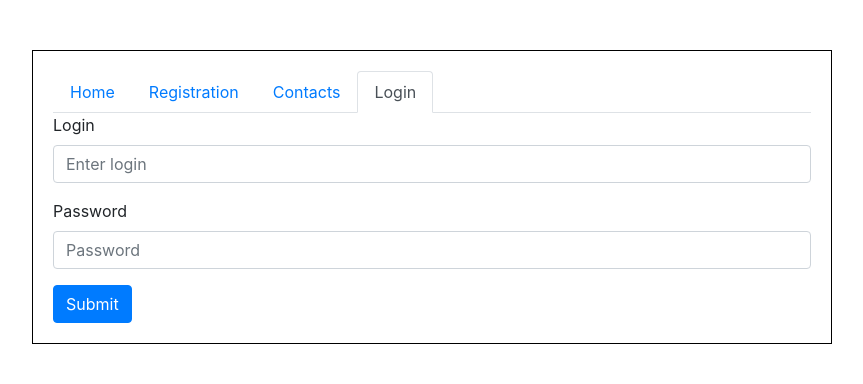
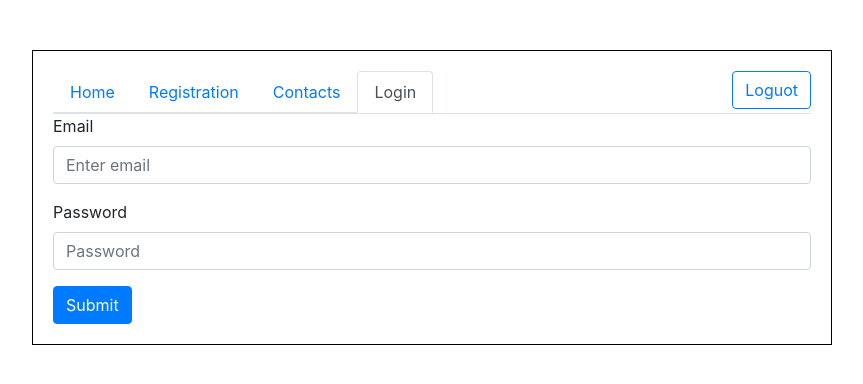
Before and after one commit to alexandr90h/goit-react-hw-08-phonebook, a React (Create React App) app: page /login in a window 1280 px wide. Shown: the top 384 px of the page, without its empty margins (208-1071 px from the left). Built offline with nearby package versions, Linux system fonts and the light colour scheme.

Commit message:
29.01.2021-3

```diff
--- a/src/App.js
+++ b/src/App.js
@@ -1,6 +1,6 @@
+import 'bootstrap/dist/css/bootstrap.min.css';
 import styles from './app.module.scss';
 import { Switch, Route } from 'react-router-dom';
-import 'bootstrap/dist/css/bootstrap.min.css';
 import Navigation from './Navigation/Navigation';
 import Registration from './views/Registration';
 import Contacts from './views/Contacts';
--- a/src/Navigation/Navigation.jsx
+++ b/src/Navigation/Navigation.jsx
@@ -1,9 +1,14 @@
 import Nav from 'react-bootstrap/Nav';
 import { NavLink } from 'react-router-dom';
+import Form from 'react-bootstrap/Form';
+import Button from 'react-bootstrap/Button';
+import Navbar from 'react-bootstrap/Navbar';
+import { useSelector } from 'react-redux';
 
 export default function Navigation() {
+  const userName = useSelector(state => state.registerUser.user.name);
   return (
-    <nav>
+    <nav className="nav-bar-conteiner">
       <Nav variant="tabs">
         <Nav.Item>
           <Nav.Link as={NavLink} to="/" exact>
@@ -26,6 +31,10 @@ export default function Navigation() {
           </Nav.Link>
         </Nav.Item>
       </Nav>
+      <Form className="logout-form">
+        <Navbar.Brand>{userName}</Navbar.Brand>
+        <Button variant="outline-primary">Loguot</Button>
+      </Form>
     </nav>
   );
 }
--- a/src/api/api.js
+++ b/src/api/api.js
@@ -4,7 +4,7 @@ import axios from 'axios';
 
 axios.defaults.baseURL = 'https://goit-phonebook-api.herokuapp.com/';
 export async function FetchContacts() {
-  const { data } = await axios.get('/contacts/');
+  const { data } = await axios.get('contacts');
   return data;
 }
 export async function AddContacts(item) {
@@ -27,3 +27,6 @@ export async function SaveContacts(item) {
 export async function Register(item) {
   return await axios.post('users/signup', item);
 }
+export async function LogIn(item) {
+  return await axios.post('users/login', item);
+}
--- a/src/index.css
+++ b/src/index.css
@@ -26,3 +26,9 @@ code {
   padding: 0;
   padding: 0 10px;
 }
+.nav-bar-conteiner {
+  display: flex;
+  flex-direction: row;
+  justify-content: space-between;
+  border-bottom: 1px solid #dee2e6;
+}
--- a/src/redux/action.js
+++ b/src/redux/action.js
@@ -34,10 +34,17 @@ const registerUserRequuest = createAction('contacts/registerUserRequuest');
 const registerUserSuccess = createAction('contacts/registerUserSuccess');
 const registerUserError = createAction('contacts/registerUserError');
 
+const loginUserRequuest = createAction('contacts/loginUserRequuest');
+const loginUserSuccess = createAction('contacts/loginUserSuccess');
+const loginUserError = createAction('contacts/loginUserError');
+
 const filterChange = createAction('contacts/changeFilter');
 const modalVisible = createAction('contacts/modalVisible');
 
 const contactsAction = {
+  loginUserRequuest,
+  loginUserSuccess,
+  loginUserError,
   fetchContactsRequuest,
   fetchContactsSuccess,
   fetchContactsError,
--- a/src/redux/operation.js
+++ b/src/redux/operation.js
@@ -64,3 +64,13 @@ export const registerUser = item => async dispatch => {
     dispatch(contactsAction.registerUserError(error));
   }
 };
+
+export const loginUser = item => async dispatch => {
+  dispatch(contactsAction.loginUserRequuest());
+  try {
+    const { data } = await API.LogIn(item);
+    dispatch(contactsAction.loginUserSuccess(data));
+  } catch (error) {
+    dispatch(contactsAction.loginUserError(error));
+  }
+};
--- a/src/redux/reduser.js
+++ b/src/redux/reduser.js
@@ -48,7 +48,12 @@ const registerUser = createReducer(initialState, {
   [contactsAction.registerUserSuccess]: (state, action) => {
     state.user = action.payload.user;
     state.token = action.payload.token;
-    state.isLoggedIn = action.payload.isLoggedIn;
+    state.isLoggedIn = true;
+  },
+  [contactsAction.loginUserSuccess]: (state, action) => {
+    state.user = action.payload.user;
+    state.token = action.payload.token;
+    state.isLoggedIn = true;
   },
 });
 export default combineReducers({
--- a/src/views/Login.js
+++ b/src/views/Login.js
@@ -1,17 +1,60 @@
 import Form from 'react-bootstrap/Form';
 import Button from 'react-bootstrap/Button';
+import { useState } from 'react';
+import { useDispatch } from 'react-redux';
+import * as operation from '../redux/operation';
 
 export default function Login() {
+  const [email, setEmail] = useState('');
+  const [password, setPassword] = useState('');
+  const dispath = useDispatch();
+
+  const hendleInputChange = e => {
+    switch (e.target.name) {
+      case 'email':
+        setEmail(e.target.value);
+        break;
+      case 'password':
+        setPassword(e.target.value);
+        break;
+      default:
+        break;
+    }
+  };
+  const hendleOnSubmit = e => {
+    e.preventDefault();
+    dispath(operation.loginUser({ email, password }));
+    reset();
+  };
+  const reset = () => {
+    setEmail('');
+    setPassword('');
+  };
+
   return (
-    <Form>
+    <Form onSubmit={hendleOnSubmit}>
       <Form.Group controlId="formBasicLogin">
-        <Form.Label>Login</Form.Label>
-        <Form.Control type="text" placeholder="Enter login" />
+        <Form.Label>Email</Form.Label>
+        <Form.Control
+          type="email"
+          placeholder="Enter email"
+          autoComplete="off"
+          onChange={hendleInputChange}
+          name="email"
+          value={email}
+        />
       </Form.Group>
 
       <Form.Group controlId="formBasicPassword">
         <Form.Label>Password</Form.Label>
-        <Form.Control type="password" placeholder="Password" />
+        <Form.Control
+          type="password"
+          placeholder="Password"
+          autoComplete="off"
+          onChange={hendleInputChange}
+          name="password"
+          value={password}
+        />
       </Form.Group>
       <Button variant="primary" type="submit">
         Submit
```
Also changed, not shown: 1 other file (tests, documents, lock files or other folders).
